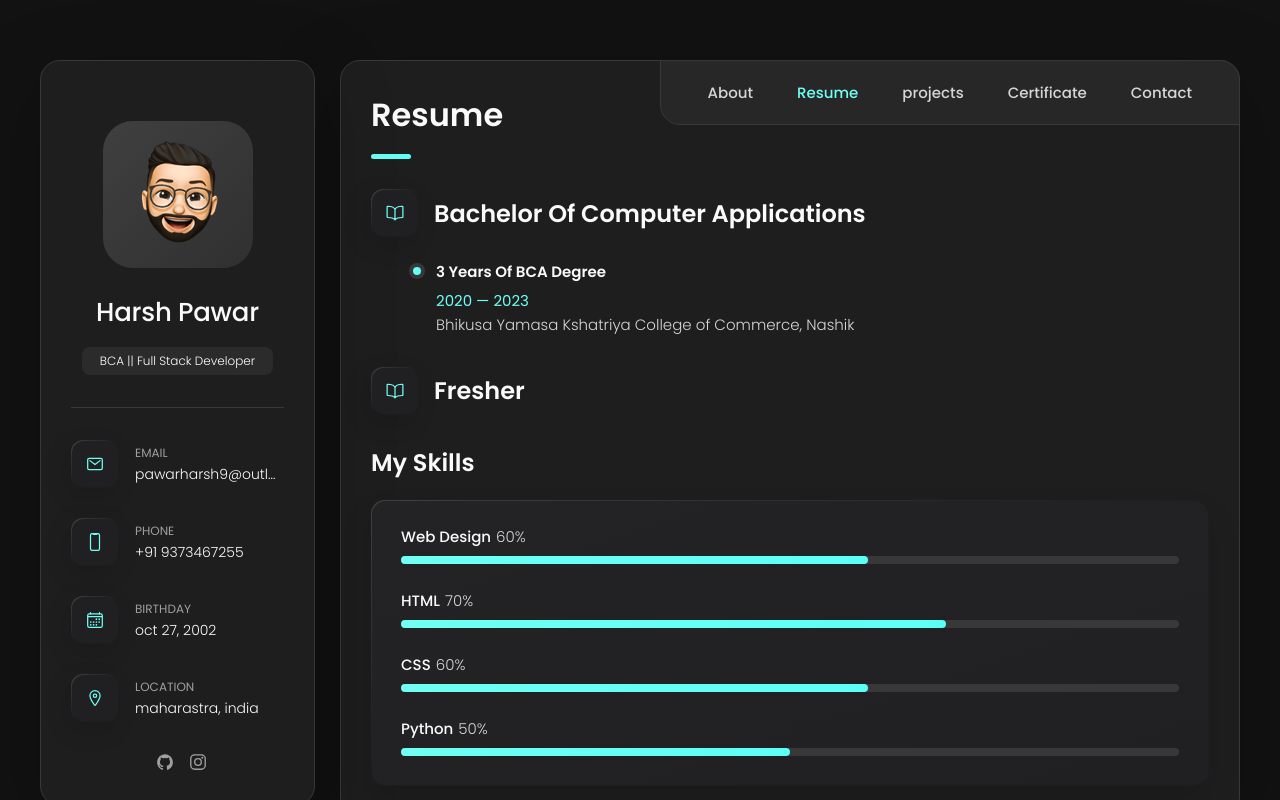
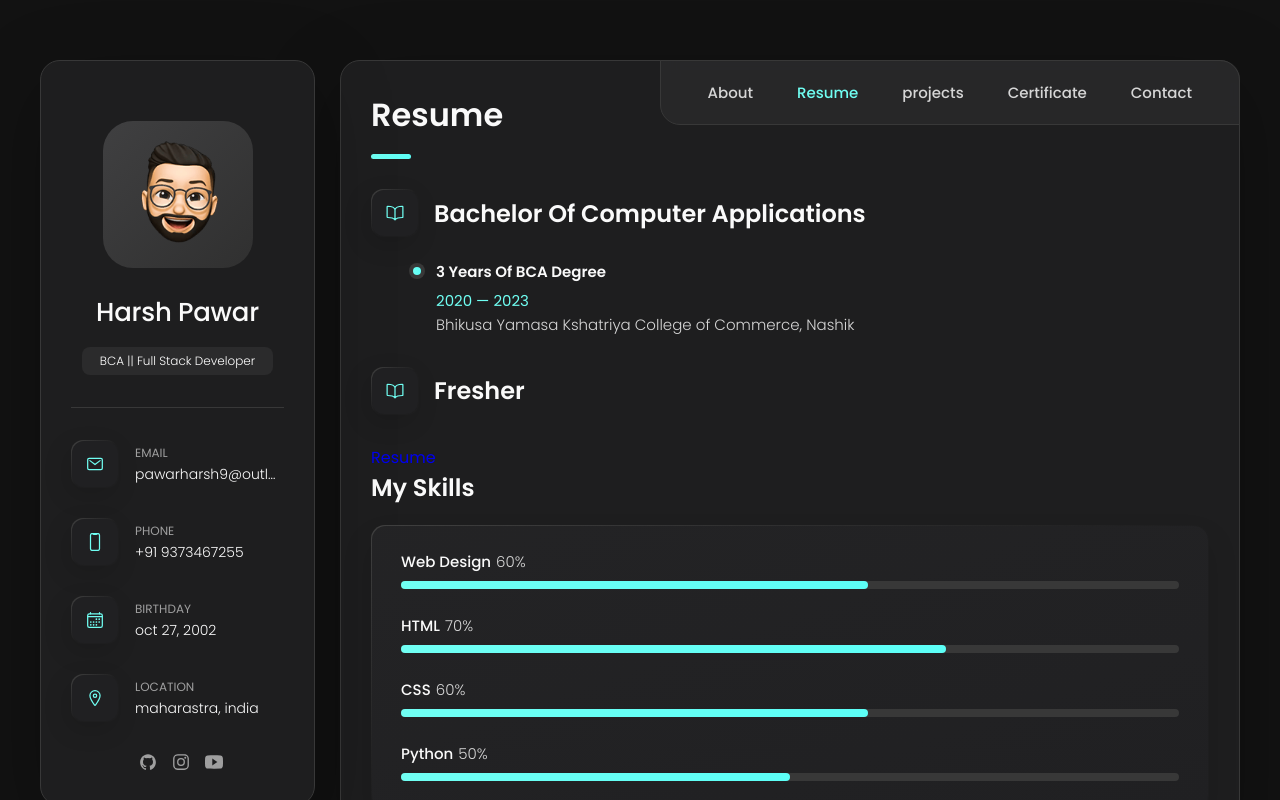
Before and after one commit to itsHaarsh/Harsh-Portfolio, a plain HTML site: page index.html in a window 1280 px wide. Both pictures are taken after a click on the button "Resume". Shown: the top 800 px of the page. Drawn offline with nearby package versions, Linux system fonts and the light colour scheme.

Commit message:
Add files via upload

```diff
--- a/index.html
+++ b/index.html
@@ -5,14 +5,12 @@
   <meta charset="UTF-8">
   <meta http-equiv="X-UA-Compatible" content="IE=edge">
   <meta name="viewport" content="width=device-width, initial-scale=1.0">
-  <meta name="description" content="this portfolio website is created with html,css and javascript!">
-
-  <title>Harsh portfolio</title>
+  <title>Harsh Pawar</title>
 
   <!--
     - favicon
   -->
-  <link rel="shortcut icon" href="/vcard-personal-portfolio-master/assets/images/hpp.ico" type="image/x-icon">
+  <link rel="shortcut icon" href="/assets/images/harshp.ico" type="image/x-icon">
 
   <!--
     - custom css link
@@ -140,6 +138,12 @@
           <li class="social-item">
             <a href="https://www.instagram.com/thenotsoharsh_/" class="social-link" target="_blank">
               <ion-icon name="logo-instagram"></ion-icon>
+            </a>
+          </li>
+
+          <li class="social-item">
+            <a href="https://www.youtube.com/@DusskitGaming" class="social-link" target="_blank">
+              <ion-icon name="logo-youtube"></ion-icon>
             </a>
           </li>
 
@@ -638,6 +642,10 @@ With a strong foundation in both front-end and back-end technologies, I thrive i
           </ol> -->
 
         </section>
+
+        <a href="./assets/resume/Harsh pawar-resume.pdf" target="_blank" type="button" class="butt" > Resume</a>
+
+
 
         <section class="skill">
 
```
